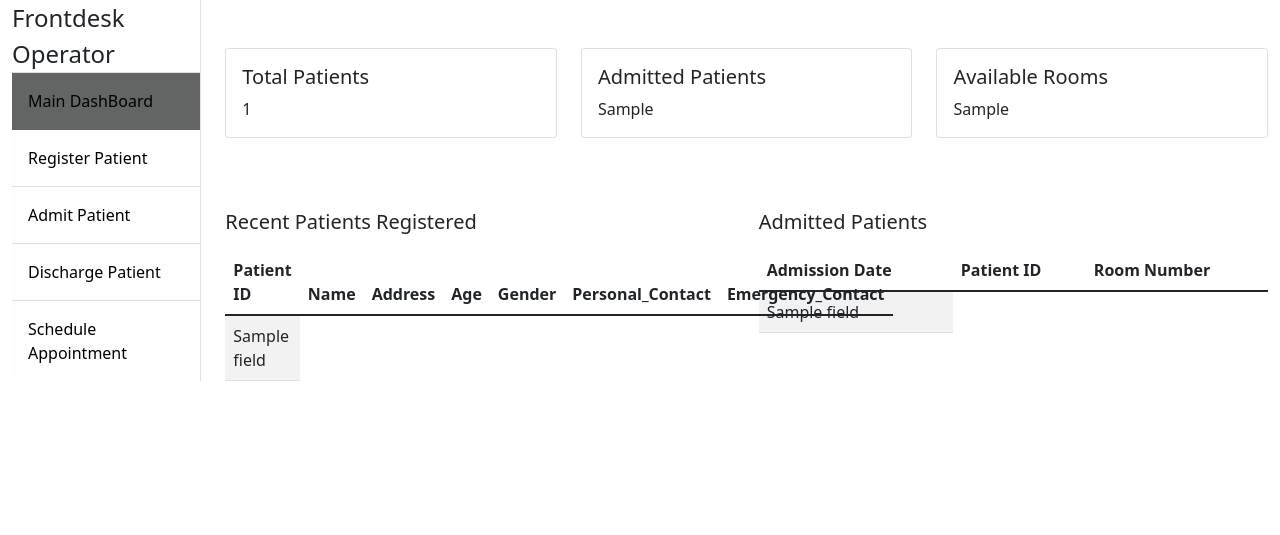
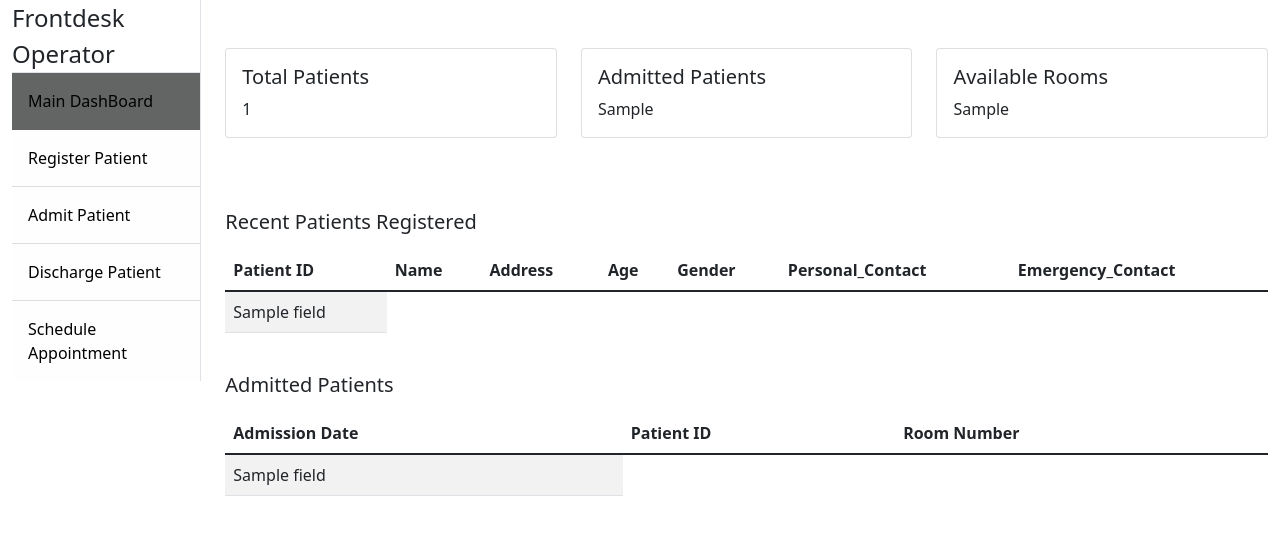
Before and after one commit to rv4102/dbms-lab, a Python web app: template A4/HMS/templates/frontdesk_dashboard.html in a window 1280 px wide. Shown: the part 56-591 px from the top of the page. Run offline with Jinja, Linux system fonts and the light colour scheme; the template is opened without the code that fills it: most values are stand-ins (such as "Sample title", 1, 10 or a date in 2020).

Commit message:
oye lund

```diff
--- a/A4/HMS/templates/frontdesk_appointment_schedule_patient.html
+++ b/A4/HMS/templates/frontdesk_appointment_schedule_patient.html
@@ -16,7 +16,7 @@
             <div class="modal-dialog" role="document">
             <div class="modal-content">
                 <div class="modal-header">
-                <h5 class="modal-title" id="exampleModalLabel">Modal title</h5>
+                <h5 class="modal-title" id="exampleModalLabel">Select Date</h5>
                 </div>
                 <form action="/frontdesk/appointment_schedule/{{patient_id}}/{{ doc[0] }}" method="post">
                     <div class="form-group modal-body">
--- a/A4/HMS/templates/frontdesk_dashboard.html
+++ b/A4/HMS/templates/frontdesk_dashboard.html
@@ -36,8 +36,9 @@
     </div>
   </div>
   <div class="row mt-5">
-    <div class="col-md-6 mb-4">
+    <div class="mb-4">
         <h5 class = "mb-3">Recent Patients Registered</h5>
+        <div class="table-responsive">
           <table class="table table-striped">
             <thead>
               <tr>
@@ -61,8 +62,11 @@
             </tbody>
           </table>
         </div>
-    <div class="col-md-6 mb-4">
+
+      </div>
+    <div class="mb-4">
       <h5 class = "mb-3">Admitted Patients</h5>
+      <div class="table-responsive">
         <table class="table table-striped">
           <thead>
             <tr>
@@ -82,5 +86,7 @@
           </tbody>
         </table>
       </div>
+
+    </div>
   </div>
 {% endblock %}
```
Also changed, not shown: A4/patient_data/1/Screenshot_2023-01-20_at_7.30.04_PM.png (added). Lines whose indentation alone changed are shown as unchanged.
